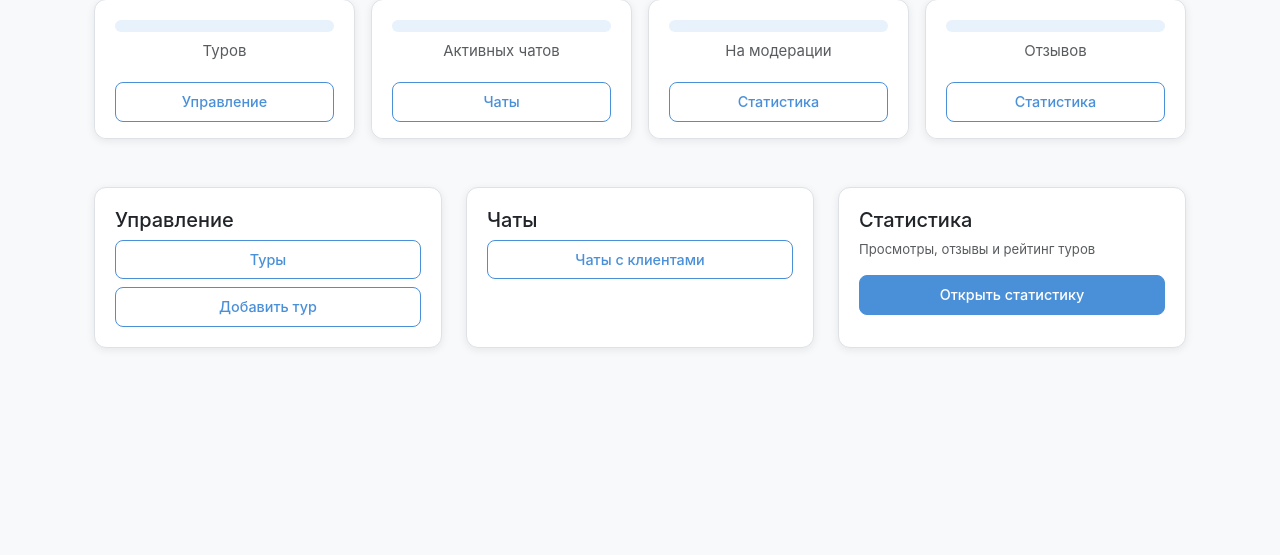
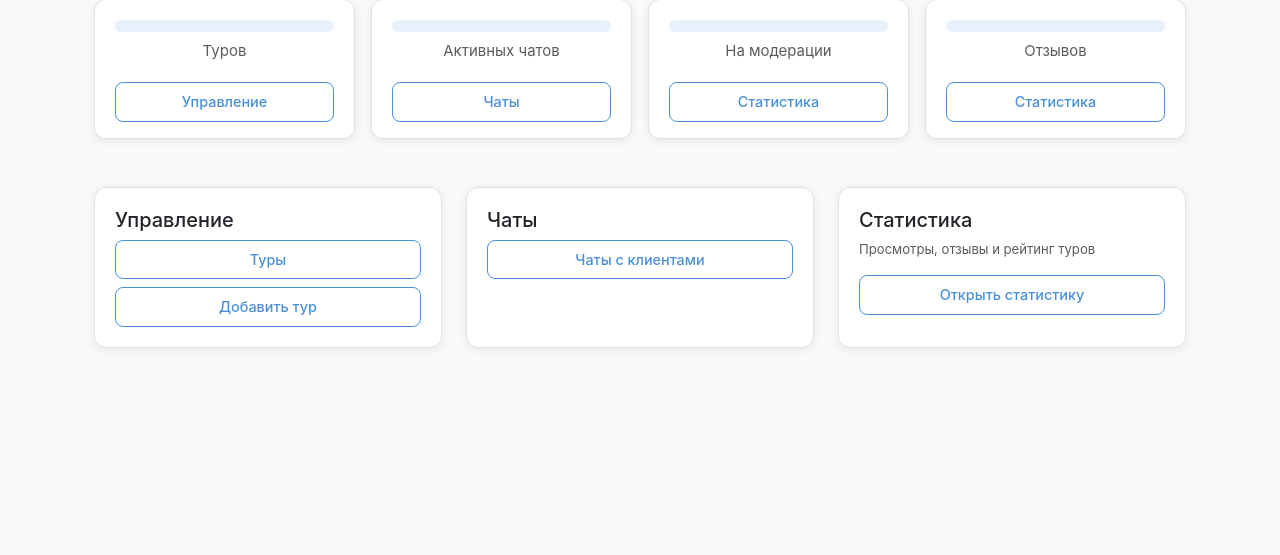
Before and after one commit to Nikita-Pugach/TravelGuide, an ASP.NET Core app: template TravelGuide/Views/Manager/Index.cshtml in a window 1280 px wide. Shown: the part 144-699 px from the top of the page. Run offline with ASP.NET Core 8, Linux system fonts and the light colour scheme; the template is opened without the code that fills it, so the values that code supplies are empty; style sheets or scripts are compiled from the project's sources; some libraries are stand-ins or nearby versions.

Commit message:
fix: clean up Manager/Index layout to match Admin style

```diff
--- a/TravelGuide/Views/Manager/Index.cshtml
+++ b/TravelGuide/Views/Manager/Index.cshtml
@@ -93,7 +93,7 @@
                     <h5 class="card-title">Статистика</h5>
                     <p class="text-muted small">Просмотры, отзывы и рейтинг туров</p>
                     <div class="d-grid gap-2">
-                        <a asp-action="Statistics" class="btn btn-primary">Открыть статистику</a>
+                        <a asp-action="Statistics" class="btn btn-outline-primary">Открыть статистику</a>
                     </div>
                 </div>
             </div>
```
